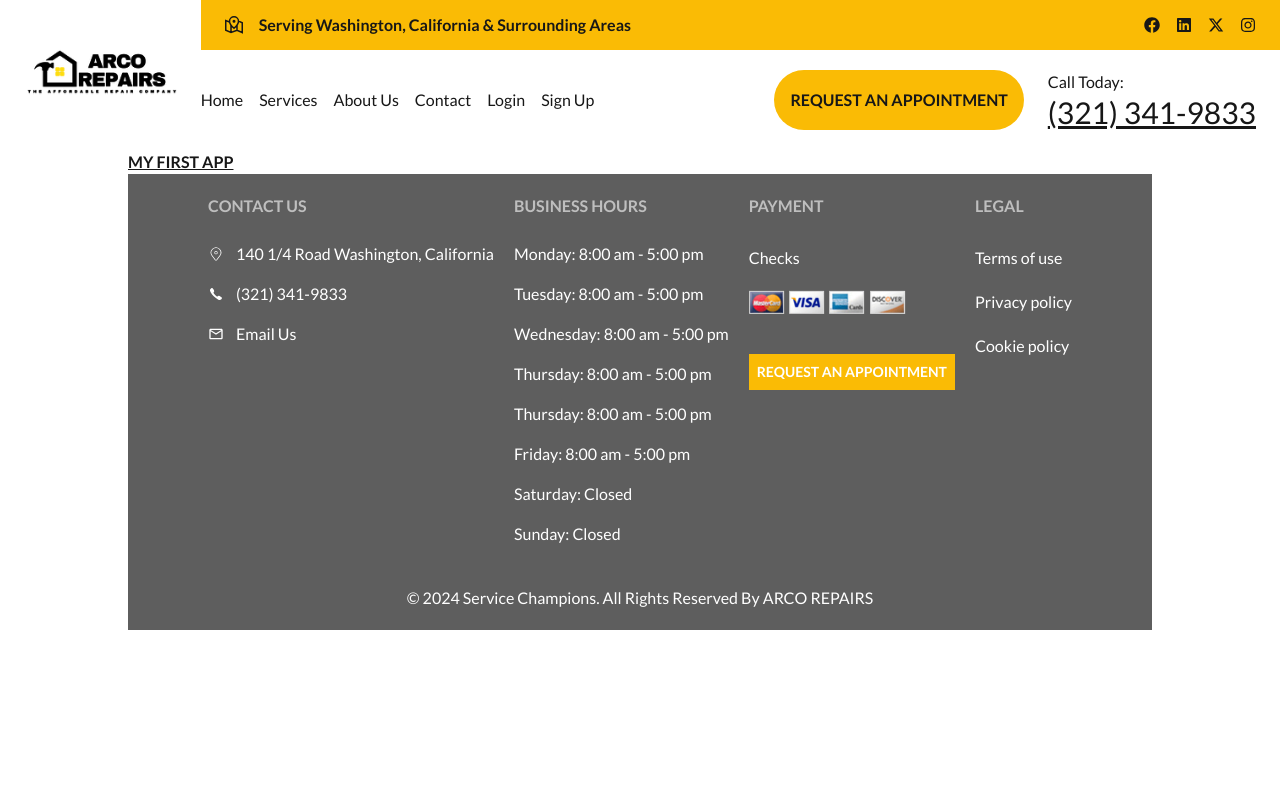
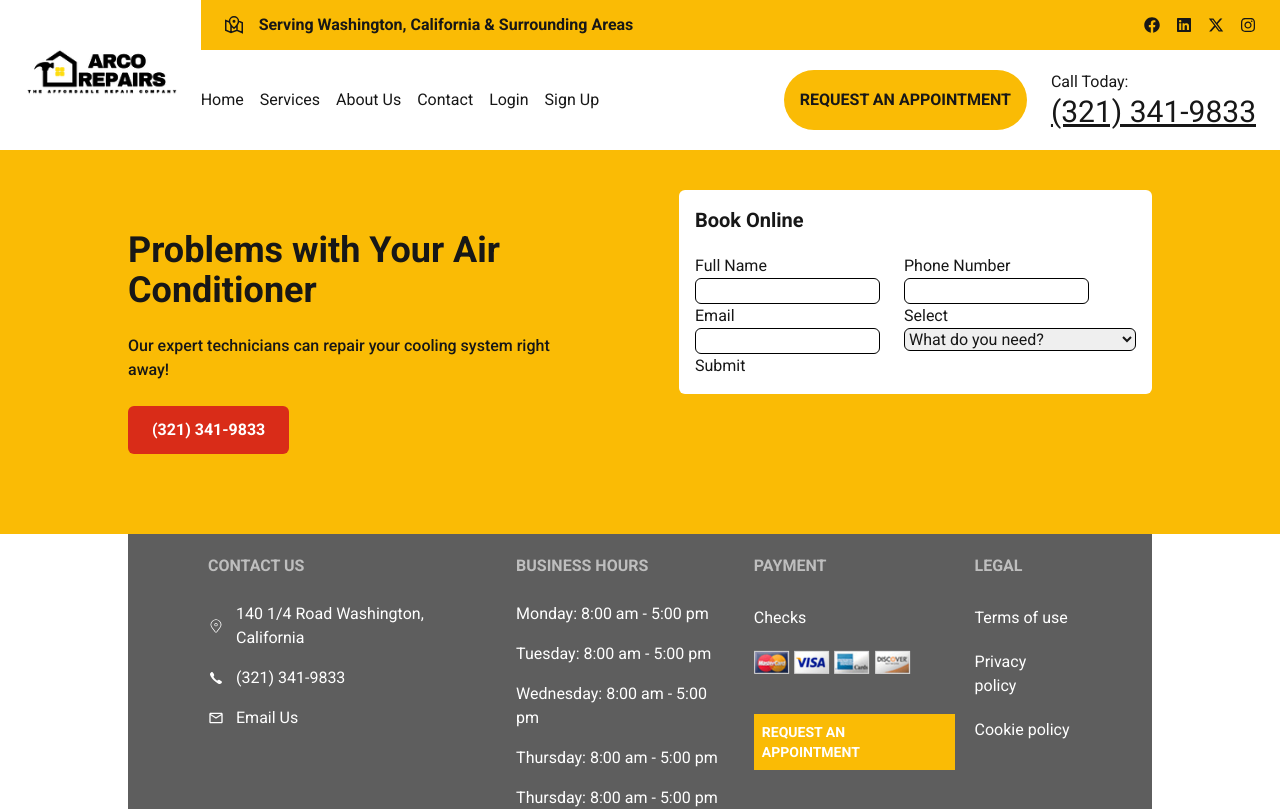
Before and after one commit to Dinobondhu-shill/arco-repairs, a Next.js app: page / in a window 1280 px wide. Shown: the top 809 px of the page. Built offline with nearby package versions, Linux system fonts and the light colour scheme.

Commit message:
hero section added

```diff
--- a/package.json
+++ b/package.json
@@ -9,6 +9,7 @@
     "lint": "next lint"
   },
   "dependencies": {
+    "axios": "^1.7.7",
     "next": "14.2.12",
     "react": "^18",
     "react-dom": "^18",
--- a/src/app/layout.js
+++ b/src/app/layout.js
@@ -1,6 +1,6 @@
 import Navbar from "@/public/components/Navbar";
 import "./globals.css";
-import { Lato } from 'next/font/google'
+import { Roboto } from 'next/font/google'
 import Footer from "@/public/components/Footer";
 import Rights from "@/public/components/Rights";
 
@@ -8,13 +8,13 @@ export const metadata = {
   title: "Arco Repairs",
   description: "Generated by create next app",
 };
-const lato = Lato({ weight: ['400' ,'700', '900'] ,
+const roboto = Roboto({ weight: ['400','500' ,'700', '900'] ,
   subsets: ['latin'] })
 
 export default function RootLayout({ children }) {
   return (
     <html lang="en">
-      <body className={lato.className}
+      <body className={roboto.className}
       >
         <Navbar />
         {children}
--- a/src/app/page.js
+++ b/src/app/page.js
@@ -1,9 +1,8 @@
+import HomePage from "@/public/Homepage/HomePage";
 
 
 export default function Home() {
   return (
-    <h1 className="mx-32 font-bold underline">
-    MY FIRST APP
-</h1>
+    <HomePage />
   );
 }
--- a/src/public/Homepage/HomePage.jsx
+++ b/src/public/Homepage/HomePage.jsx
@@ -1,10 +1,9 @@
 import React from 'react';
+import Hero from '../components/Hero';
 
 const HomePage = () => {
   return (
-    <div>
-      this is home page
-    </div>
+    <Hero />
   );
 };
 
--- /dev/null
+++ b/src/public/components/Hero.jsx
@@ -0,0 +1,21 @@
+import HeroForm from "./HeroForm";
+
+
+const Hero = () => {
+  return (
+    <div className="bg-[#FABB05] min-h-96 px-32 py-10 flex gap-32">
+      <div className="flex flex-col justify-center gap-6">
+        <h1 className="font-semibold text-4xl">Problems with Your Air
+        Conditioner</h1>
+        <p className="font-medium">Our expert technicians can repair your cooling
+        system right away!</p>
+        <a className="px-6 py-3 text-white font-bold bg-[#D92C18] rounded-md w-fit" href="tel:+(321) 341-9833"> (321) 341-9833</a>
+      </div>
+      <div>
+        <HeroForm />
+      </div>
+    </div>
+  );
+};
+
+export default Hero;
--- /dev/null
+++ b/src/public/components/HeroForm.jsx
@@ -0,0 +1,98 @@
+"use client"
+import React, { useState } from 'react';
+
+const HeroForm = () => {
+
+  const [formData, setFormData] = useState({
+    name: '',
+    email: '',
+  });
+
+  const handleChange = (e) => {
+    const { name, value } = e.target;
+    setFormData({
+      ...formData,
+      [name]: value,
+    });
+  };
+
+  const handleSubmit = async (e) => {
+    e.preventDefault();
+
+  }
+  return (
+    <div className='bg-white p-4 rounded-md w-full'>
+      <h3 className='text-xl font-bold'>Book Online</h3>
+      <form onSubmit={handleSubmit}>
+       <div className='flex gap-6 mt-5'>
+       <div className='flex flex-col'>
+       <label>
+          Full Name
+          </label>
+          <input className='border border-black rounded-md'
+            type="text"
+            name="name"
+            value={formData.name}
+            onChange={handleChange}
+          />
+
+       </div>
+       <div className='flex flex-col'>
+       <label>
+         Phone Number
+          </label>
+          <input className='border border-black rounded-md'
+            type="text"
+            name="name"
+            value={formData.name}
+            onChange={handleChange}
+          />
+
+       </div>
+       </div>
+        <div className='flex gap-6'>
+       <div className='flex flex-col'>
+       <label>
+       Email
+          </label>
+          <input className='border border-black rounded-md'
+            type="text"
+            name="name"
+            value={formData.name}
+            onChange={handleChange}
+          />
+
+       </div>
+       <div className='flex flex-col'>
+       <label>
+          Select
+          </label>
+          <select
+  className="border border-black rounded-md"
+  name="name"
+  value={formData.name}
+  onChange={handleChange}
+>
+  <option value="" disabled>What do you need?</option>
+  <option value="AC Installation">AC Installation</option>
+  <option value="AC Gas Refill">AC Gas Refill</option>
+  <option value="AC Maintenance">AC Maintenance</option>
+  <option value="AC Repair">AC Repair</option>
+  <option value="Genuine Parts">Genuine Parts</option>
+  <option value="AC Cleaning">AC Cleaning</option>
+  <option value="AC Filter Replacement">AC Filter Replacement</option>
+  <option value="AC Thermostat Repair">AC Thermostat Repair</option>
+  <option value="AC Compressor Replacement">AC Compressor Replacement</option>
+  <option value="AC Duct Cleaning">AC Duct Cleaning</option>
+  <option value="AC Remote Repair">AC Remote Repair</option>
+</select>
+       </div>
+       </div>
+        <button type="submit">Submit</button>
+      </form>
+
+    </div>
+  );
+};
+
+export default HeroForm;
```
Also changed, not shown: 1 other file (tests, documents, lock files or other folders).
